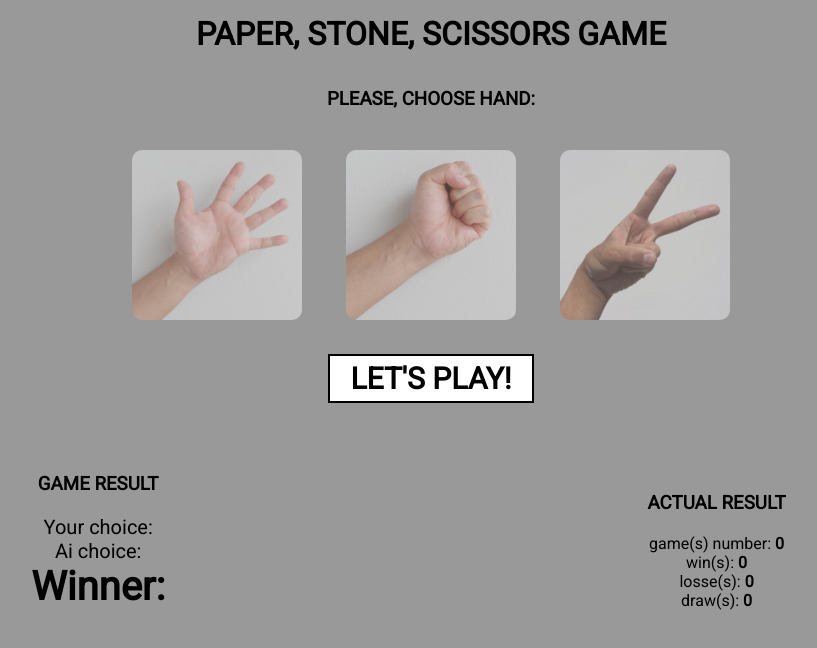
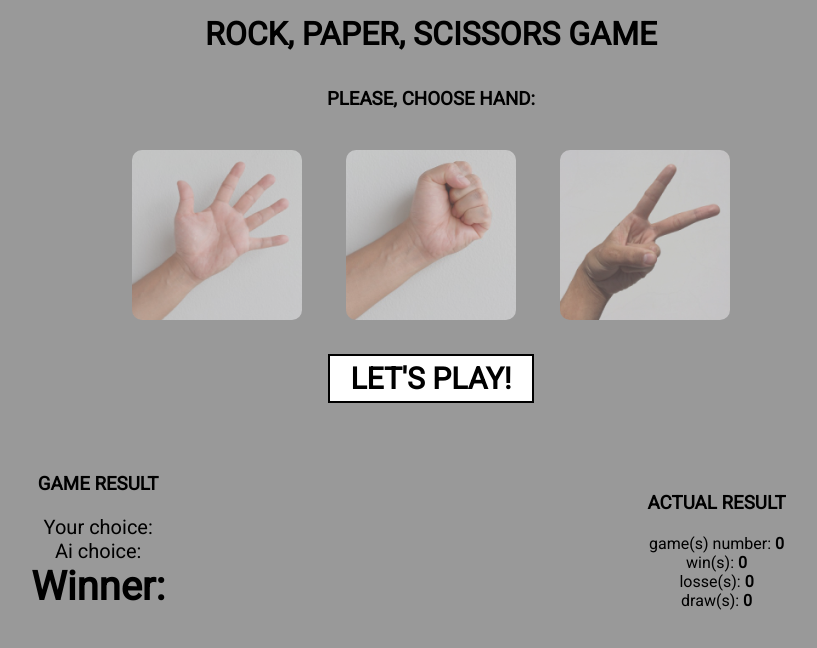
Before and after one commit to MikeMajer/Paper_Stone_Scissors-Game, a plain HTML site: page index.html in a window 1280 px wide. Shown: the whole page, without its empty margins (209-1026 px from the left). Drawn offline with Linux system fonts and the light colour scheme.

Commit message:
Title correction

```diff
--- a/index.html
+++ b/index.html
@@ -6,12 +6,12 @@
   <meta name="viewport" content="width=device-width, initial-scale=1.0">
   <meta http-equiv="X-UA-Compatible" content="ie=edge">
   <link href="https://fonts.googleapis.com/css?family=Roboto&amp;subset=latin-ext" rel="stylesheet">
-  <title>Paper, Stone, Scissors Game</title>
+  <title>Rock, Paper, Scissors Game</title>
   <link rel="stylesheet" href="style.css">
 </head>
 
 <body>
-  <h1>Paper, Stone, Scissors Game</h1>
+  <h1>Rock, Paper, Scissors Game</h1>
 
   <div class="select">
 
```
